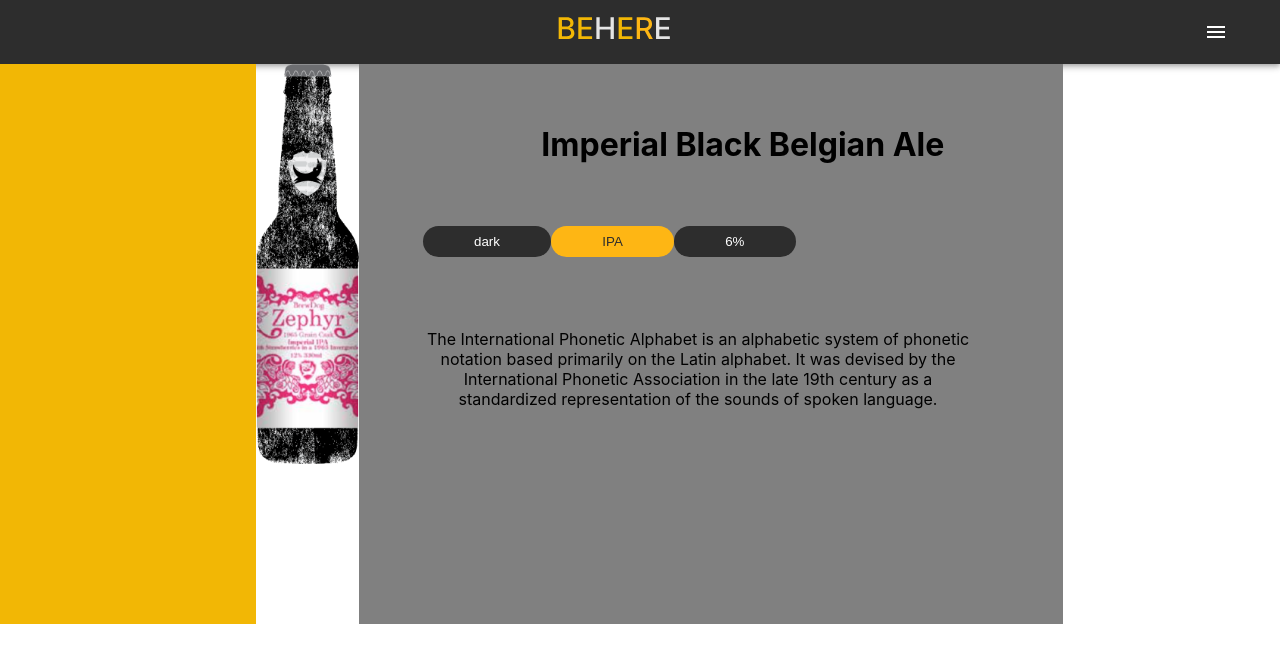
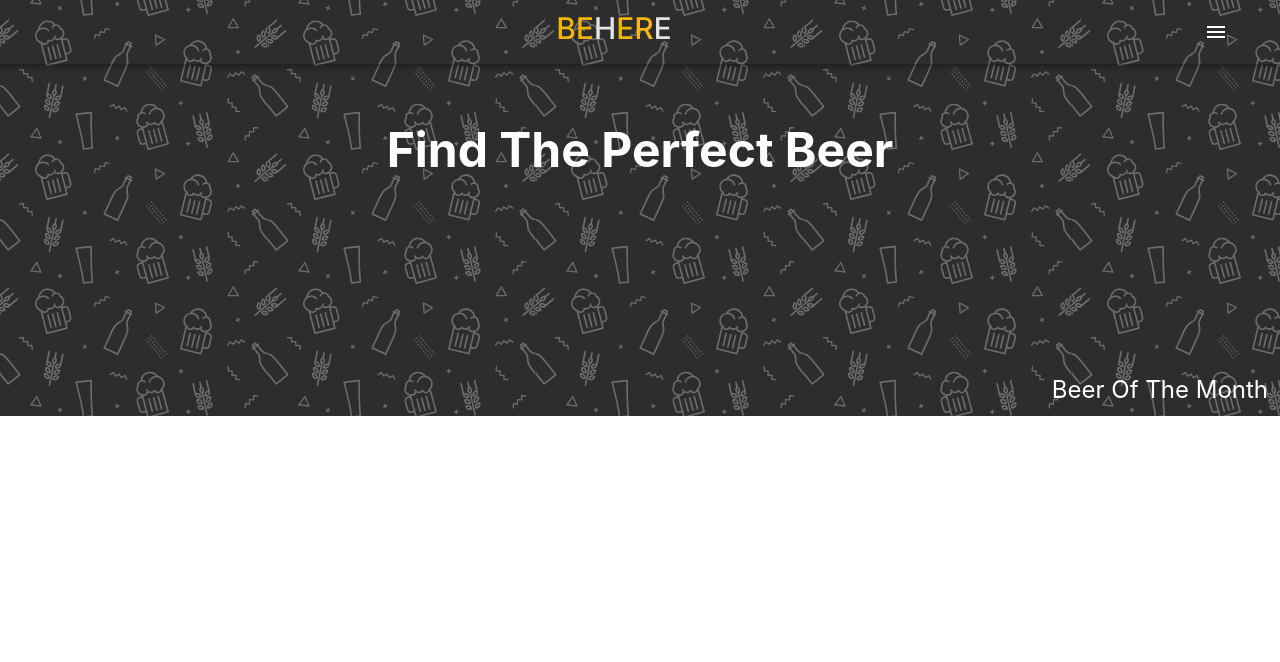
Before and after one commit to miaypc/Beer, a React (Create React App) app: page /MainPage in a window 1280 px wide. Shown: the top 662 px of the page. Built offline with nearby package versions, Linux system fonts and the light colour scheme.

Commit message:
created first part of the main page

```diff
--- a/src/App.js
+++ b/src/App.js
@@ -1,23 +1,19 @@
 import React from "react";
 import "./App.css";
-import LogoForDarkTheme from "./Components/Logo/logoForDark.svg";
-// import MainPage from "./Pages/MainPage";
-import Navbar from "./Components/Navbar.js";
-
-import BeerCard from "./Components/BeerCard";
-import BeerExample from "./Components/Images/BeerExample.png";
-
+import MainPage from "./Pages/MainPage";
+// import MainHeader from "./Components/MainHeader.js";
+// import BeerCard from "./Components/BeerCard";
+// import BeerExample from "./Components/Images/BeerExample.png";
 
 function App() {
   return (
     <div className="App">
-      <Navbar img={LogoForDarkTheme} />
-      {/* <MainPage /> */}
-      <BeerCard
+      <MainPage />
+      {/* <BeerCard
         img={BeerExample}
         name="Imperial Black Belgian Ale"
         description="The International Phonetic Alphabet is an alphabetic system of phonetic notation based primarily on the Latin alphabet. It was devised by the International Phonetic Association in the late 19th century as a standardized representation of the sounds of spoken language. "
-      />
+      /> */}
     </div>
   );
 }
--- /dev/null
+++ b/src/Components/MainHeader.css
@@ -0,0 +1,20 @@
+.main-header-style {
+  margin: 0 auto;
+  height: 20em;
+  /* padding-bottom: 2em; */
+  color: #fff;
+  position: relative;
+}
+.find-beer-header {
+  text-align: center;
+  font-size: 3em;
+  padding: 0.5em;
+}
+.beer-of-the-month-text {
+  text-align: right;
+  padding: 0.5em;
+  font-size: 1.5em;
+  position: absolute;
+  bottom: 0;
+  right: 0;
+}
--- /dev/null
+++ b/src/Components/MainHeader.js
@@ -0,0 +1,13 @@
+import React from "react";
+import "./MainHeader.css";
+
+function MainHeader() {
+  return (
+    <div className="main-header-style">
+      <h1 className="find-beer-header">Find The Perfect Beer</h1>
+      <div className="beer-of-the-month-text">Beer Of The Month</div>
+    </div>
+  );
+}
+
+export default MainHeader;
--- a/src/Components/Navbar.js
+++ b/src/Components/Navbar.js
@@ -3,7 +3,6 @@
 import AppBar from "@material-ui/core/AppBar";
 import Toolbar from "@material-ui/core/Toolbar";
 import Typography from "@material-ui/core/Typography";
-import Button from "@material-ui/core/Button";
 import IconButton from "@material-ui/core/IconButton";
 import MenuIcon from "@material-ui/icons/Menu";
 
@@ -18,8 +17,8 @@
     flexGrow: 1
   },
   navBackgroundColorWhite: {
-    // backgroundColor: "transparent",
-    backgroundColor: "#2D2D2D"
+    backgroundColor: "transparent"
+    // backgroundColor: "#2D2D2D"
   }
 }));
 
--- a/src/Pages/MainPage.css
+++ b/src/Pages/MainPage.css
@@ -0,0 +1,3 @@
+.toto {
+  background-color: #2d2d2d;
+}
--- a/src/Pages/MainPage.js
+++ b/src/Pages/MainPage.js
@@ -1,33 +1,22 @@
 import React from "react";
 import "./MainPage.css";
 import Navbar from "../Components/Navbar";
+import BackgroundPicture from "../Components/Images/Group.svg";
+import LogoForDarkTheme from "../Components/Logo/logoForDark.svg";
+import MainHeader from "../Components/MainHeader.js";
 
 function MainPage() {
+  const style = {
+    backgroundStyle: {
+      backgroundImage: `url(${BackgroundPicture})`
+    }
+  };
   return (
     <div>
-      <Navbar />
-      <section>
-        <h1>Find the perfect Beer.</h1>
-        <button>Start now</button>
-      </section>
-      <section>
-        <h2>Beer of the Month</h2>
-        <div>
-          <div>
-            <img />
-          </div>
-          <h3>Imperial Black Belgian Ale</h3>
-          <ul>
-            <li>frtty</li>
-            <li></li>
-            <li></li>
-          </ul>
-          <div>
-            <p>Lorem ipsum </p>
-          </div>
-          <button>Order</button>
-        </div>
-      </section>
+      <div className="toto" style={style.backgroundStyle}>
+        <Navbar img={LogoForDarkTheme} />
+        <MainHeader />
+      </div>
     </div>
   );
 }
```
Also changed, not shown: src/Components/Images/Group.svg (added), src/Components/Images/backgroundColorPicture.svg (added).
